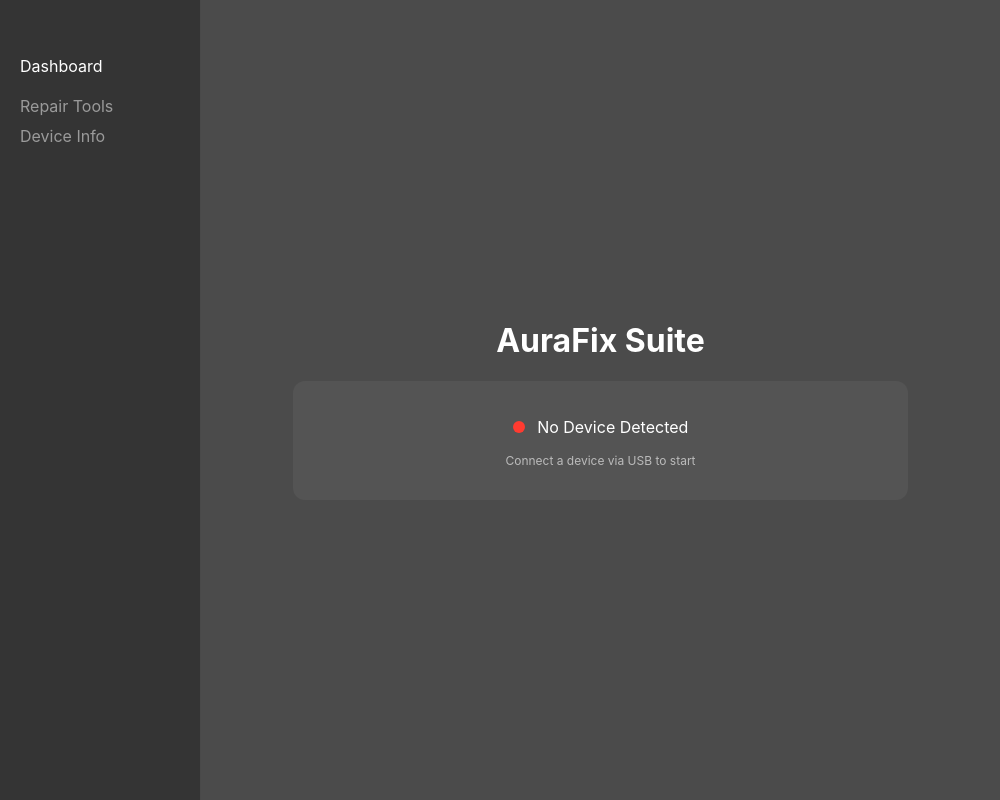
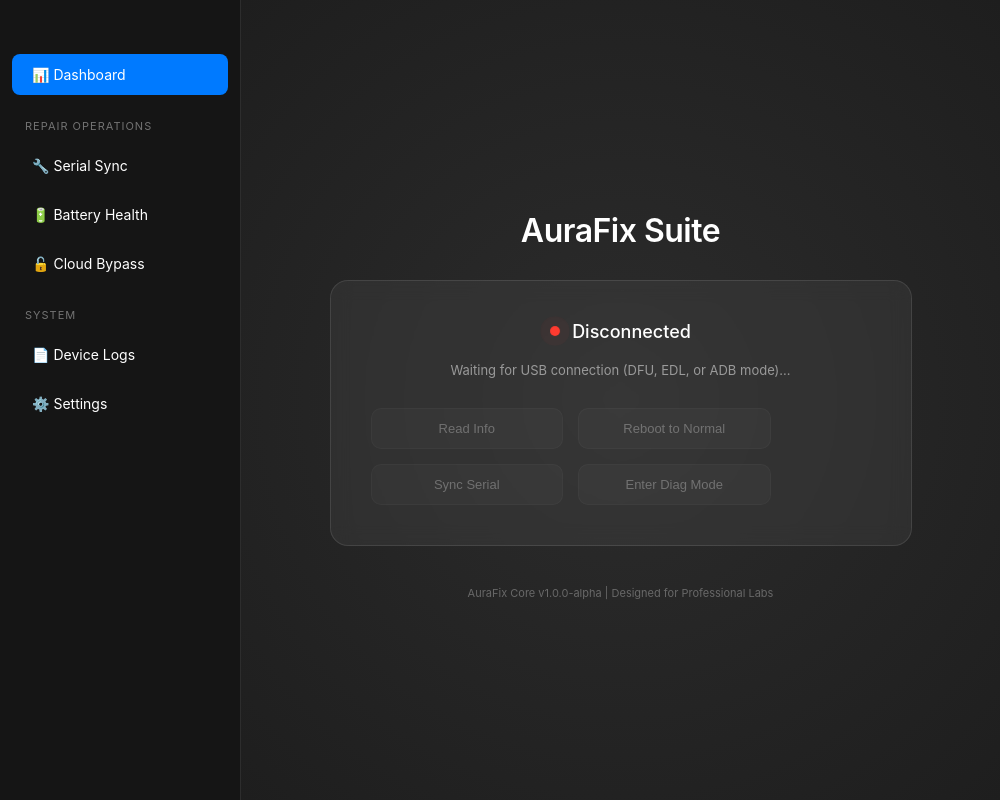
Before and after one commit to MahmoudSharkawy/AuraFix-Suite-Core, an Electron app: page app/index.html in a window 1000 px wide. Drawn offline with Linux system fonts and the light colour scheme.

Commit message:
Update index.html

```diff
--- a/app/index.html
+++ b/app/index.html
@@ -1,61 +1,200 @@
 <!DOCTYPE html>
-<html>
+<html lang="en">
 <head>
+    <meta charset="UTF-8">
+    <meta name="viewport" content="width=device-width, initial-scale=1.0">
+    <title>AuraFix Suite - Interface Preview</title>
     <style>
+        :root {
+            --mac-blue: #007aff;
+            --mac-bg: #1e1e1e;
+            --sidebar-bg: rgba(0, 0, 0, 0.3);
+            --card-bg: rgba(255, 255, 255, 0.05);
+            --danger-red: #ff3b30;
+        }
+
         body {
             margin: 0;
+            padding: 0;
             font-family: -apple-system, BlinkMacSystemFont, "Segoe UI", Roboto, Helvetica, Arial, sans-serif;
-            background: rgba(30, 30, 30, 0.8); /* Mac Dark Mode Glass */
+            background-color: var(--mac-bg);
             color: white;
             display: flex;
             height: 100vh;
             overflow: hidden;
+            -webkit-font-smoothing: antialiased;
         }
+
+        /* Sidebar Styling */
         .sidebar {
-            width: 200px;
-            background: rgba(0, 0, 0, 0.3);
-            padding-top: 40px; /* Space for Mac buttons */
+            width: 240px;
+            background: var(--sidebar-bg);
             border-right: 1px solid rgba(255, 255, 255, 0.1);
+            display: flex;
+            flex-direction: column;
+            padding-top: 50px; /* Space for Mac traffic lights */
         }
+
+        .sidebar-item {
+            padding: 12px 20px;
+            margin: 4px 12px;
+            border-radius: 8px;
+            cursor: pointer;
+            font-size: 14px;
+            transition: all 0.2s ease;
+            display: flex;
+            align-items: center;
+        }
+
+        .sidebar-item:hover {
+            background: rgba(255, 255, 255, 0.1);
+        }
+
+        .sidebar-item.active {
+            background: var(--mac-blue);
+            color: white;
+        }
+
+        .sidebar-group-label {
+            font-size: 11px;
+            text-transform: uppercase;
+            color: rgba(255, 255, 255, 0.4);
+            margin: 20px 0 8px 25px;
+            letter-spacing: 1px;
+        }
+
+        /* Main Content Styling */
         .main-content {
             flex: 1;
-            padding: 40px;
             display: flex;
             flex-direction: column;
             align-items: center;
             justify-content: center;
+            background: radial-gradient(circle at center, #2c2c2c 0%, #1e1e1e 100%);
+            padding: 40px;
         }
+
+        h1 {
+            font-weight: 600;
+            margin-bottom: 30px;
+            letter-spacing: -0.5px;
+        }
+
+        /* Device Status Card */
+        .device-info-card {
+            background: var(--card-bg);
+            border: 1px solid rgba(255, 255, 255, 0.1);
+            padding: 40px;
+            border-radius: 18px;
+            width: 100%;
+            max-width: 500px;
+            text-align: center;
+            backdrop-filter: blur(10px);
+        }
+
+        .status-container {
+            display: flex;
+            align-items: center;
+            justify-content: center;
+            margin-bottom: 20px;
+        }
+
         .status-dot {
-            width: 12px;
-            height: 12px;
-            background: #ff3b30; /* Red for disconnected */
+            width: 10px;
+            height: 10px;
+            background: var(--danger-red);
             border-radius: 50%;
-            display: inline-block;
-            margin-right: 8px;
+            margin-right: 12px;
+            box-shadow: 0 0 0 rgba(255, 59, 48, 0.4);
+            animation: pulse 2s infinite;
         }
-        .device-info {
-            background: rgba(255, 255, 255, 0.05);
-            padding: 20px;
-            border-radius: 12px;
-            width: 80%;
-            text-align: center;
+
+        @keyframes pulse {
+            0% { transform: scale(0.95); box-shadow: 0 0 0 0 rgba(255, 59, 48, 0.7); }
+            70% { transform: scale(1); box-shadow: 0 0 0 10px rgba(255, 59, 48, 0); }
+            100% { transform: scale(0.95); box-shadow: 0 0 0 0 rgba(255, 59, 48, 0); }
+        }
+
+        .status-text {
+            font-size: 18px;
+            font-weight: 500;
+        }
+
+        .hint-text {
+            font-size: 13px;
+            color: rgba(255, 255, 255, 0.5);
+            margin-top: 10px;
+        }
+
+        /* Action Buttons Grid */
+        .action-grid {
+            display: grid;
+            grid-template-columns: repeat(2, 1fr);
+            gap: 15px;
+            margin-top: 30px;
+            width: 100%;
+            max-width: 400px;
+        }
+
+        .btn {
+            background: rgba(255, 255, 255, 0.08);
+            border: 1px solid rgba(255, 255, 255, 0.1);
+            color: white;
+            padding: 12px;
+            border-radius: 10px;
+            font-size: 13px;
+            cursor: pointer;
+            transition: all 0.2s;
+        }
+
+        .btn:hover {
+            background: rgba(255, 255, 255, 0.15);
+            transform: translateY(-2px);
+        }
+
+        .btn:disabled {
+            opacity: 0.3;
+            cursor: not-allowed;
         }
     </style>
 </head>
 <body>
+
     <div class="sidebar">
-        <ul style="list-style: none; padding-left: 20px;">
-            <li>Dashboard</li>
-            <li style="margin-top: 20px; opacity: 0.5;">Repair Tools</li>
-            <li style="margin-top: 10px; opacity: 0.5;">Device Info</li>
-        </ul>
+        <div class="sidebar-item active">📊 Dashboard</div>
+
+        <div class="sidebar-group-label">Repair Operations</div>
+        <div class="sidebar-item">🔧 Serial Sync</div>
+        <div class="sidebar-item">🔋 Battery Health</div>
+        <div class="sidebar-item">🔓 Cloud Bypass</div>
+
+        <div class="sidebar-group-label">System</div>
+        <div class="sidebar-item">📄 Device Logs</div>
+        <div class="sidebar-item">⚙️ Settings</div>
     </div>
+
     <div class="main-content">
         <h1>AuraFix Suite</h1>
-        <div class="device-info">
-            <p><span class="status-dot"></span> No Device Detected</p>
-            <p style="font-size: 12px; opacity: 0.6;">Connect a device via USB to start</p>
+
+        <div class="device-info-card">
+            <div class="status-container">
+                <div class="status-dot"></div>
+                <div class="status-text">Disconnected</div>
+            </div>
+            <p class="hint-text">Waiting for USB connection (DFU, EDL, or ADB mode)...</p>
+
+            <div class="action-grid">
+                <button class="btn" disabled>Read Info</button>
+                <button class="btn" disabled>Reboot to Normal</button>
+                <button class="btn" disabled>Sync Serial</button>
+                <button class="btn" disabled>Enter Diag Mode</button>
+            </div>
         </div>
+
+        <p style="margin-top: 40px; font-size: 11px; color: rgba(255,255,255,0.3);">
+            AuraFix Core v1.0.0-alpha | Designed for Professional Labs
+        </p>
     </div>
+
 </body>
 </html>
```
